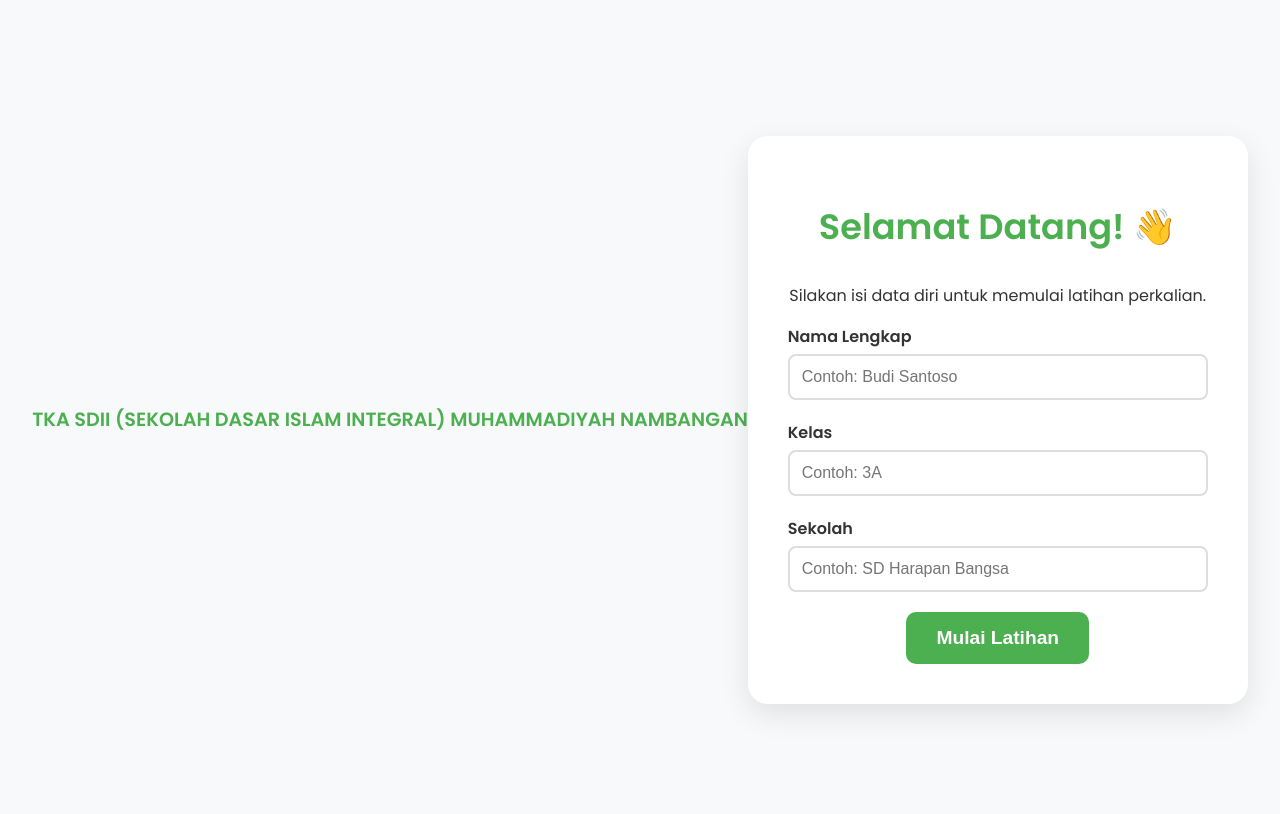
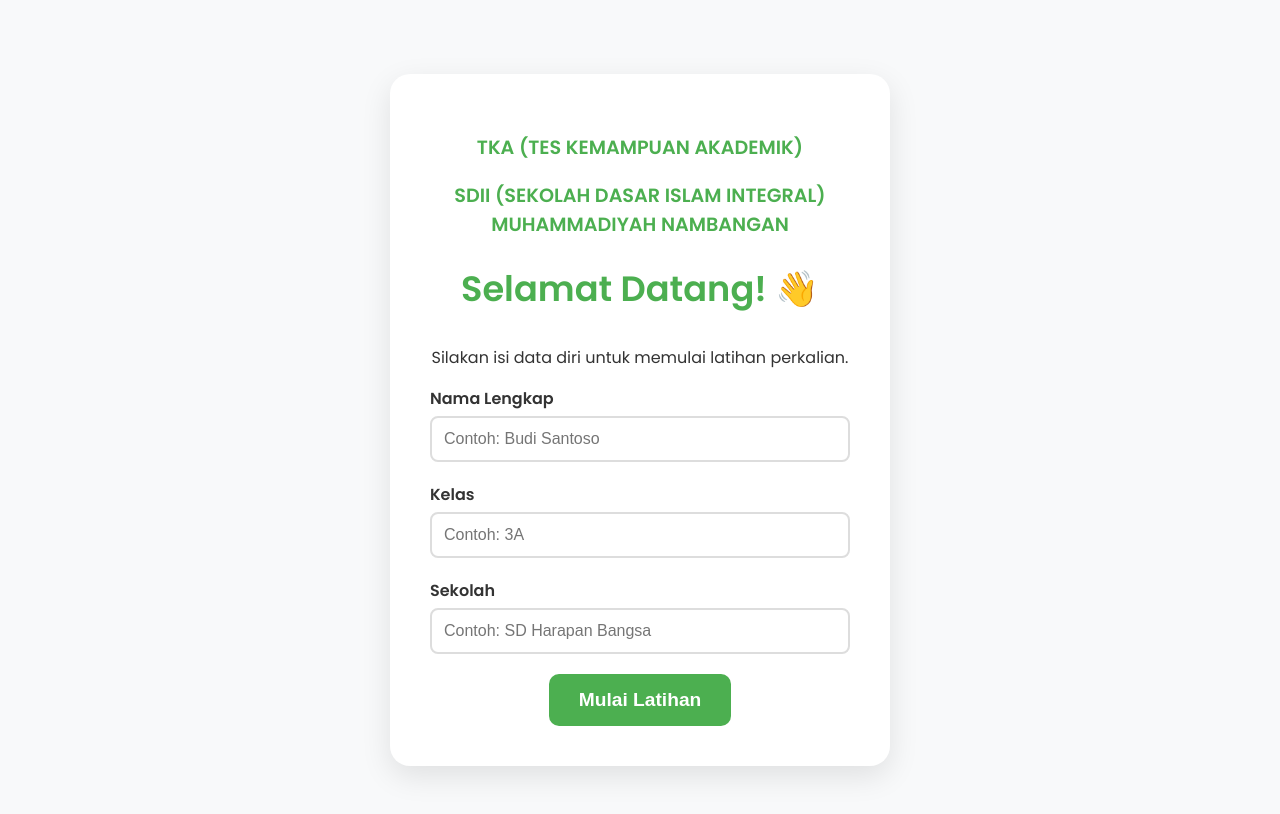
Before and after one commit to dontcrydont/perkalian, a plain HTML site: page index.html in a window 1280 px wide. Drawn offline with Linux system fonts and the light colour scheme.

Commit message:
Update index.html

```diff
--- a/index.html
+++ b/index.html
@@ -165,10 +165,12 @@
     </style>
 </head>
 <body>
-<p style="text-align:center; font-weight:bold; font-size:1.2em; margin-bottom:20px; color:#4CAF50;">
-    TKA SDII (SEKOLAH DASAR ISLAM INTEGRAL) MUHAMMADIYAH NAMBANGAN
+<div class="container">
+    <p style="text-align:center; font-weight:bold; font-size:1.2em; margin-bottom:10px; color:#4CAF50;">
+    TKA (TES KEMAMPUAN AKADEMIK)
+	<p style="text-align:center; font-weight:bold; font-size:1.2em; margin-bottom:20px; color:#4CAF50;">
+	SDII (SEKOLAH DASAR ISLAM INTEGRAL) MUHAMMADIYAH NAMBANGAN </p>
 </p>
-<div class="container">
     <div id="login-page">
         <h1>Selamat Datang! 👋</h1>
         <p>Silakan isi data diri untuk memulai latihan perkalian.</p>
```
